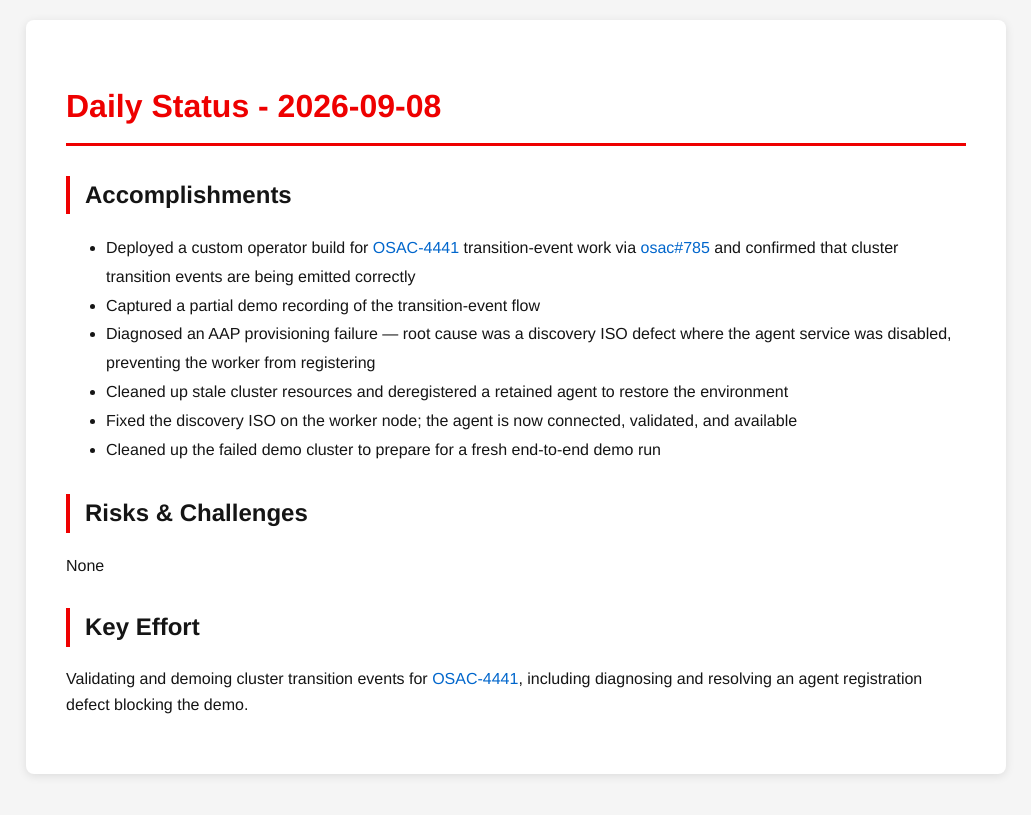
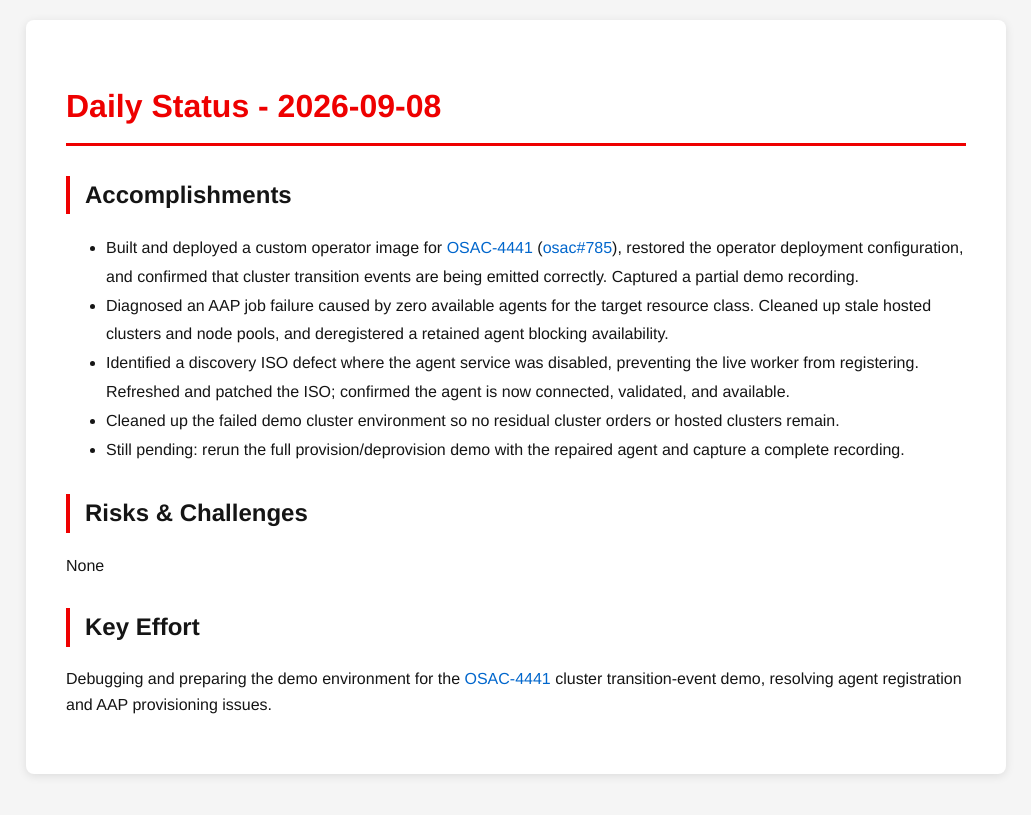
Before and after one commit to tzvatot/daily-status, a Jekyll site: the page built from 2026-09-08.md, in a window 1280 px wide. Shown: the top 815 px of the page, without its empty margins (124-1155 px from the left). Built offline with Jekyll 4.4.1, drawn with Linux system fonts in a browser that asks for light colours.

Commit message:
Daily status update - 2026-09-08

```diff
--- a/2026-09-08.md
+++ b/2026-09-08.md
@@ -7,15 +7,14 @@ date: 2026-09-08
 # Daily Status - 2026-09-08
 
 ## Accomplishments
-- Deployed a custom operator build for [OSAC-4441](https://redhat.atlassian.net/browse/OSAC-4441) transition-event work via [osac#785](https://github.com/osac-project/osac/pull/785) and confirmed that cluster transition events are being emitted correctly
-- Captured a partial demo recording of the transition-event flow
-- Diagnosed an AAP provisioning failure — root cause was a discovery ISO defect where the agent service was disabled, preventing the worker from registering
-- Cleaned up stale cluster resources and deregistered a retained agent to restore the environment
-- Fixed the discovery ISO on the worker node; the agent is now connected, validated, and available
-- Cleaned up the failed demo cluster to prepare for a fresh end-to-end demo run
+- Built and deployed a custom operator image for [OSAC-4441](https://redhat.atlassian.net/browse/OSAC-4441) ([osac#785](https://github.com/osac-project/osac/pull/785)), restored the operator deployment configuration, and confirmed that cluster transition events are being emitted correctly. Captured a partial demo recording.
+- Diagnosed an AAP job failure caused by zero available agents for the target resource class. Cleaned up stale hosted clusters and node pools, and deregistered a retained agent blocking availability.
+- Identified a discovery ISO defect where the agent service was disabled, preventing the live worker from registering. Refreshed and patched the ISO; confirmed the agent is now connected, validated, and available.
+- Cleaned up the failed demo cluster environment so no residual cluster orders or hosted clusters remain.
+- Still pending: rerun the full provision/deprovision demo with the repaired agent and capture a complete recording.
 
 ## Risks & Challenges
 None
 
 ## Key Effort
-Validating and demoing cluster transition events for [OSAC-4441](https://redhat.atlassian.net/browse/OSAC-4441), including diagnosing and resolving an agent registration defect blocking the demo.
+Debugging and preparing the demo environment for the [OSAC-4441](https://redhat.atlassian.net/browse/OSAC-4441) cluster transition-event demo, resolving agent registration and AAP provisioning issues.
```
